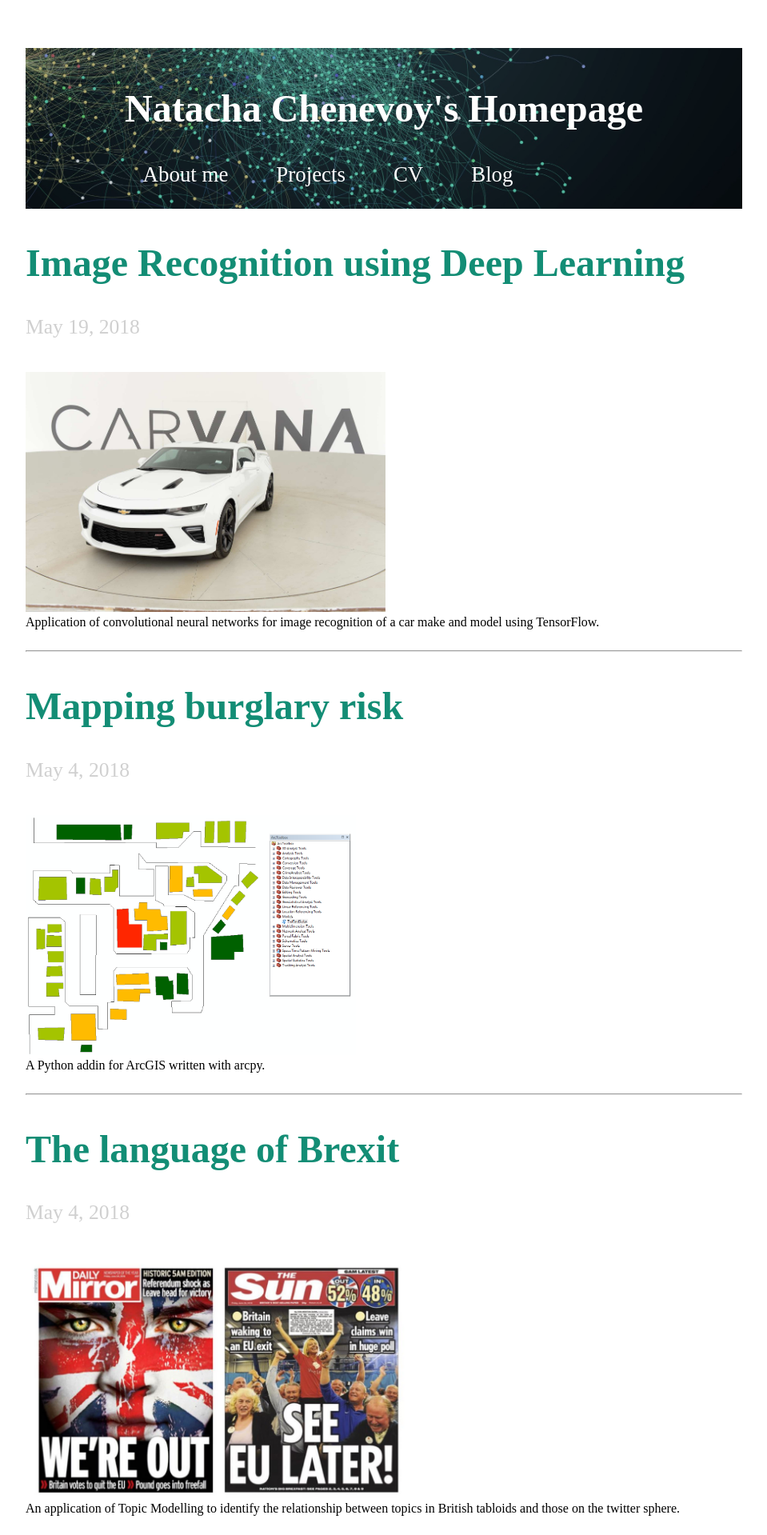
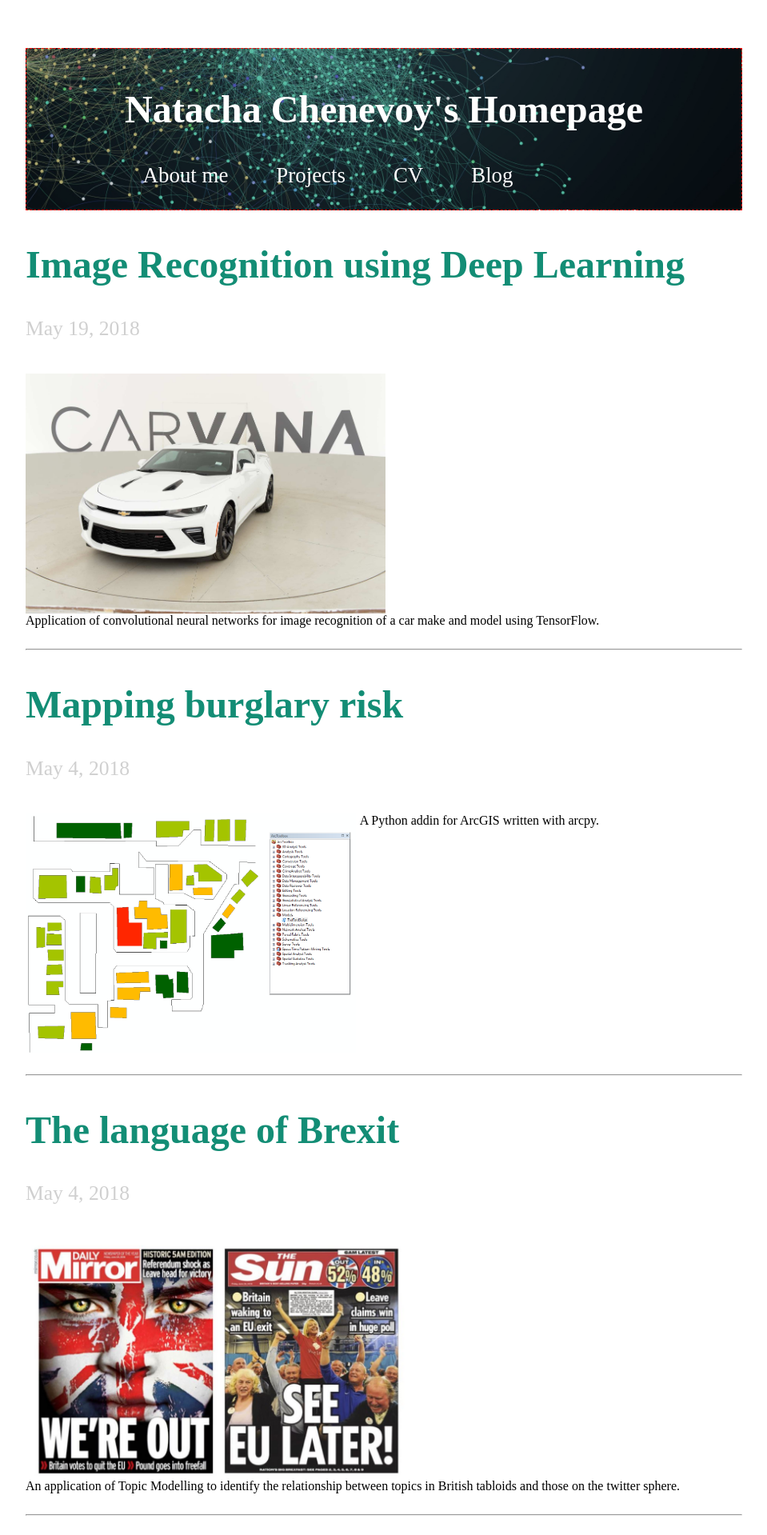
Before and after one commit to mednche/mednche.github.io, a Jekyll site: the page built from projects.html, in a window 1280 px wide. Shown: the top 1919 px of the page at 80% size, without its empty margins (160-1119 px from the left). Built offline with Jekyll 4.4.1, drawn with Linux system fonts in a browser that asks for light colours.

Commit message:
Update main.css

```diff
--- a/css/main.css
+++ b/css/main.css
@@ -49,6 +49,45 @@
     color:#138D75;
     text-decoration: underline;
 }
+
+
+/* tell the container's children to float left: */
+.float-my-children > * {
+    float:left;
+    margin-right:5px;
+}
+
+
+
+
+
+
+/* this is called a clearfix. it makes sure that the container's children floats are cleared, without using extra markup */
+.clearfix {
+    *zoom:1 /* for IE */
+}
+
+.clearfix:before,
+.clearfix:after {
+    content: " ";
+    display: table;
+}
+
+.clearfix:after {
+    clear: both;
+}
+
+/* end clearfix*/
+
+/* below is just to make things easier to see, not required */
+body > div {
+    border:1px dashed red;
+    margin-bottom:10px;
+}
+
+
+
+
 
 .post-teaser p {
     font-size: 1.6em;
```
